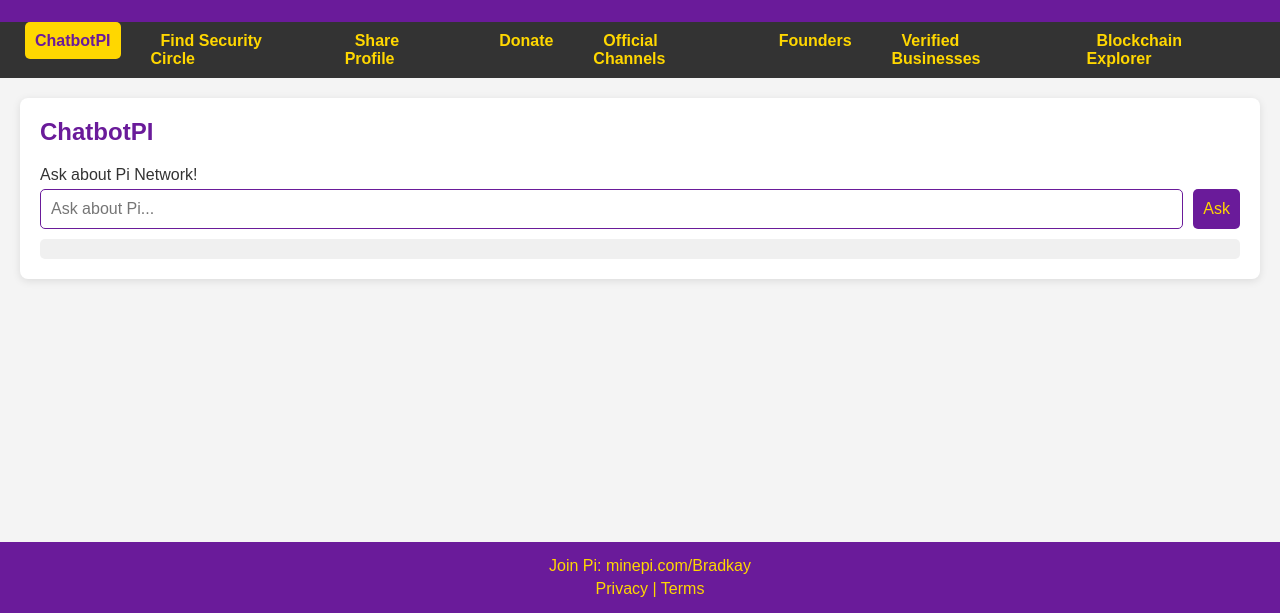
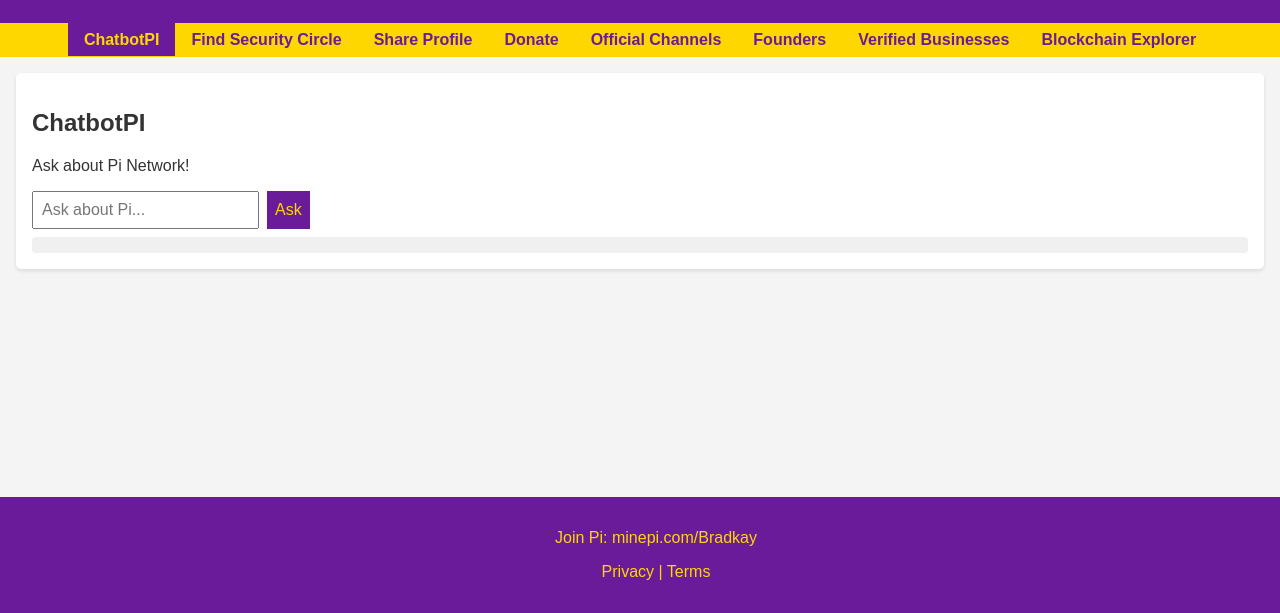
Before and after one commit to Bradkayz/guidebotpi, a plain HTML site: page index.html in a window 1280 px wide. Shown: the part 187-800 px from the top of the page. Drawn offline with Linux system fonts and the light colour scheme; a script that the page names is missing.

Commit message:
Update styles.css

```diff
--- a/styles.css
+++ b/styles.css
@@ -1,111 +1,68 @@
 body {
   font-family: Arial, sans-serif;
+  background-color: #f4f4f4;
+  color: #333;
   margin: 0;
   padding: 0;
-  background-color: #f4f4f4;
-  color: #333;
 }
 header {
   background-color: #6A1B9A;
   color: #FFD700;
   text-align: center;
-  padding: 20px;
+  padding: 1rem;
 }
 .logo {
-  max-width: 100px;
+  width: 60px;
   height: auto;
 }
-h1 {
-  margin: 0;
-  font-size: 2em;
-}
-p {
-  margin: 5px 0;
-}
-#languageSelect {
-  padding: 5px;
-  margin: 10px;
+nav {
   background-color: #FFD700;
-  color: #6A1B9A;
-  border: none;
-  border-radius: 5px;
-}
-.auth-btn {
-  background-color: #FFD700;
-  color: #6A1B9A;
-  border: none;
-  padding: 10px 20px;
-  cursor: pointer;
-  border-radius: 5px;
-}
-.auth-btn:hover {
-  background-color: #e0c500;
-}
-#userStatus {
-  margin-left: 10px;
-  color: #FFD700;
-}
-nav {
-  background-color: #333;
-  padding: 10px;
+  padding: 0.5rem;
 }
 .menu-icon {
+  font-size: 28px;
+  cursor: pointer;
   display: none;
-  font-size: 1.5em;
-  cursor: pointer;
-  color: #FFD700;
-  padding: 10px;
+  padding: 0.5rem;
 }
 .menu {
   list-style: none;
+  padding: 0;
   margin: 0;
-  padding: 0;
   display: flex;
   justify-content: center;
 }
-.menu li {
-  margin: 0 15px;
-}
-.menu a {
-  color: #FFD700;
+.menu li a {
   text-decoration: none;
-  padding: 10px;
+  color: #6A1B9A;
+  padding: 0.5rem 1rem;
   font-weight: bold;
 }
-.menu a.active {
-  background-color: #FFD700;
-  color: #6A1B9A;
-  border-radius: 5px;
+.menu li a:hover, .menu li a.active {
+  background-color: #6A1B9A;
+  color: #FFD700;
 }
 main {
-  padding: 20px;
+  padding: 1rem;
   margin-bottom: 60px;
 }
 section {
-  padding: 20px;
-  background-color: white;
-  border-radius: 8px;
-  box-shadow: 0 2px 8px rgba(0,0,0,0.1);
+  background-color: #fff;
+  padding: 1rem;
+  margin-bottom: 1rem;
+  border-radius: 5px;
+  box-shadow: 0 2px 4px rgba(0,0,0,0.1);
 }
-section.hidden {
+.hidden {
   display: none;
-}
-section h2 {
-  color: #6A1B9A;
-  margin-top: 0;
 }
 #chatForm {
   display: flex;
-  gap: 10px;
+  gap: 0.5rem;
 }
 input, button {
-  padding: 10px;
+  padding: 0.5rem;
   font-size: 1rem;
-  border-radius: 5px;
-}
-input {
-  flex: 1;
-  border: 1px solid #6A1B9A;
 }
 button {
   background-color: #6A1B9A;
@@ -116,31 +73,17 @@ button {
 button:hover {
   background-color: #4A1370;
 }
-#response, #shareResult, #circleResult, #donateStatus, #faqResponse {
-  margin-top: 10px;
-  padding: 10px;
+#response, #shareResult {
+  margin-top: 0.5rem;
+  padding: 0.5rem;
   background-color: #f0f0f0;
-  border-radius: 5px;
-}
-ul {
-  list-style: none;
-  padding: 0;
-}
-ul li {
-  margin: 10px 0;
-}
-ul li a {
-  color: #6A1B9A;
-  text-decoration: none;
-}
-ul li a:hover {
-  text-decoration: underline;
+  border-radius: 4px;
 }
 footer {
   background-color: #6A1B9A;
   color: #FFD700;
   text-align: center;
-  padding: 10px;
+  padding: 1rem;
   position: fixed;
   bottom: 0;
   width: 100%;
@@ -163,13 +106,9 @@ footer a:hover {
     top: 70px;
     left: 0;
     width: 100%;
-    background-color: #333;
+    background-color: #FFD700;
   }
-  .menu.show {
+  .menu.active {
     display: flex;
   }
-  .menu li {
-    margin: 10px 0;
-    text-align: center;
-  }
 }
```
